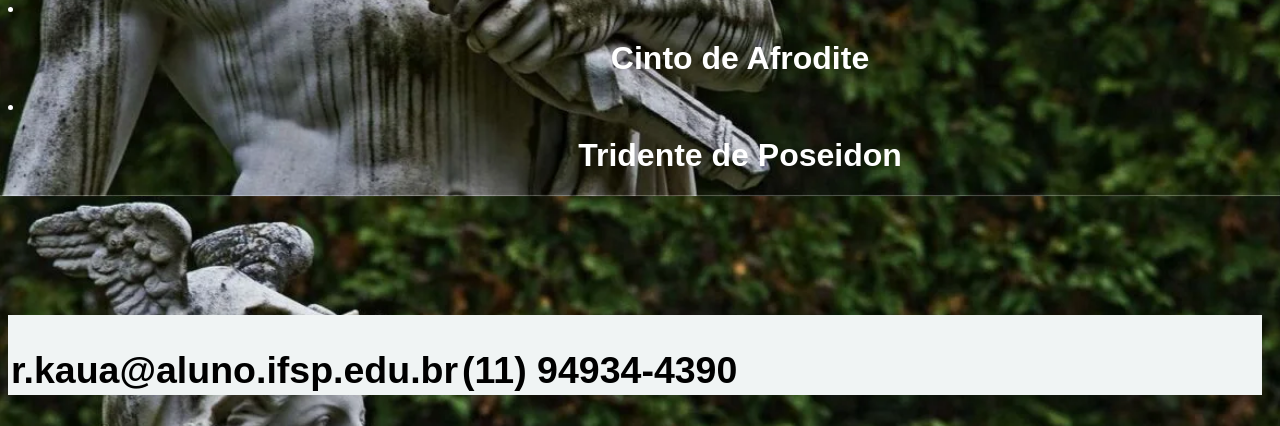
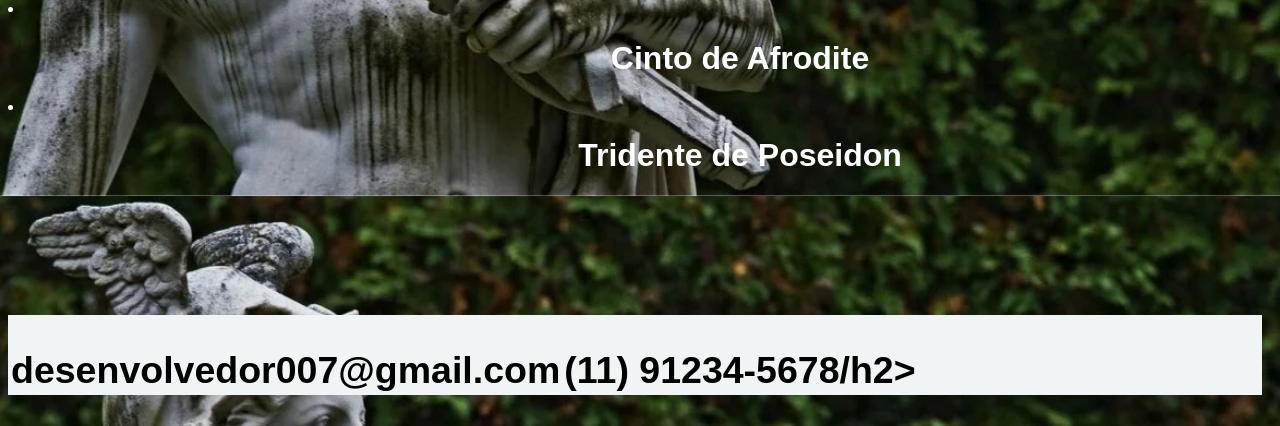
Before and after one commit to rodrigues2301/hrmes, a plain HTML site: page listas.html in a window 1280 px wide. Shown: the part 685-1111 px from the top of the page. Drawn offline with Linux system fonts and the light colour scheme.

Commit message:
listas.html

```diff
--- a/listas.html
+++ b/listas.html
@@ -71,12 +71,12 @@
         <table>
             <tr>
 
-            <td>  <a href="mailto:r.kaua@aluno.ifsp.edu.br">
-                <h2 class="nm">r.kaua@aluno.ifsp.edu.br</h2>
+                <td>
+                    <h2 class="nm">desenvolvedor007@gmail.com</h2>
                 </td>
 
-            <td> <a href="https://w.app/eJ467W">
-                <h2 class="nm">(11) 94934-4390</h2>
+                <td>
+                    <h2 class="nm">(11) 91234-5678/h2>
                 </td>
             </tr>
         </table>
```
Lines whose indentation alone changed are shown as unchanged.
